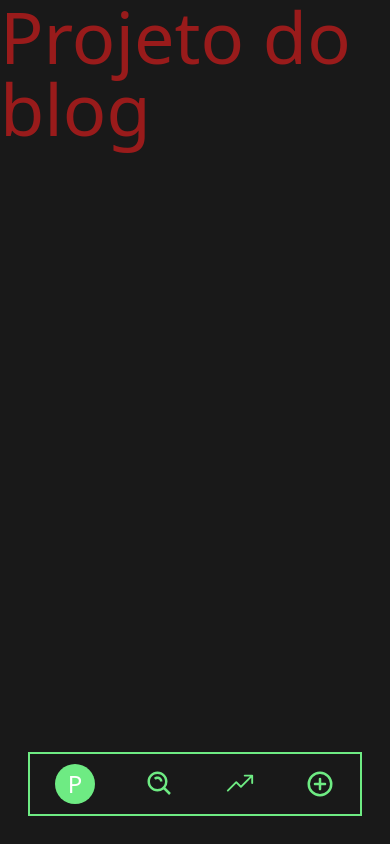
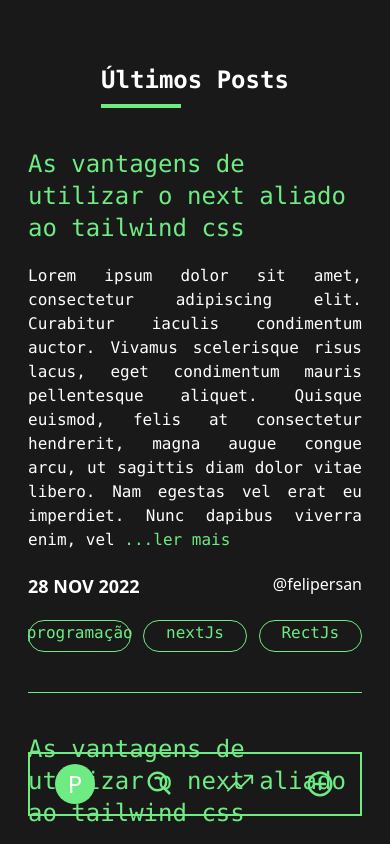
Before and after one commit to felipersan/next-blog, a Next.js app: page / in a window 390 px wide. Shown: the top 844 px of the page. Built offline with nearby package versions, Linux system fonts and the light colour scheme.

Commit message:
feat - / - create home component mobile devices

```diff
--- a/package.json
+++ b/package.json
@@ -14,6 +14,7 @@
     "@types/react-dom": "18.0.9",
     "eslint": "8.28.0",
     "eslint-config-next": "13.0.5",
+    "moment": "^2.29.4",
     "next": "13.0.5",
     "react": "18.2.0",
     "react-dom": "18.2.0",
--- /dev/null
+++ b/src/components/UI/ThemeCard/index.tsx
@@ -0,0 +1,11 @@
+interface ThemeCardProps {
+  name: string
+}
+
+export default function ThemeCard({ name }: ThemeCardProps) {
+  return (
+    <div className="h-8 border-solid border border-emphasis-primary rounded-full px-5 flex justify-center align-middle">
+      <p className="text-emphasis-primary font-mono">{name}</p>
+    </div>
+  )
+}
--- /dev/null
+++ b/src/components/pages/home/CardPost/index.tsx
@@ -0,0 +1,45 @@
+import moment from 'moment'
+import Link from 'next/link'
+import ThemeCard from '../../../UI/ThemeCard'
+
+export interface CardPostProps {
+  title: string
+  decription: string
+  createdAt: Date
+  id: string
+  interests: Array<string>
+  owner: string
+}
+
+interface IProps {
+  data: CardPostProps
+}
+
+export default function CardPost({ data }: IProps) {
+  console.log(data)
+  return (
+    <div className="w-full flex flex-col gap-5">
+      <h2 className=" text-emphasis-primary font-normal text-2xl font-mono">
+        {data?.title}
+      </h2>
+      <p className="text-white text-1xl font-normal font-mono text-justify">
+        {data?.decription?.substring(0, 350)}
+        <Link href={'/post/1'} className="text-emphasis-primary">
+          {' '}
+          ...ler mais
+        </Link>
+      </p>
+      <div className="flex flex-row justify-between">
+        <h3 className="text-white font-bold text-lg">
+          {moment(data?.createdAt).format('DD MMM yyyy').toUpperCase()}
+        </h3>
+        <h3 className="text-white text-base font-normal">{data?.owner}</h3>
+      </div>
+      <div className="grid grid-cols-3 sm:grid-cols-4 md:grid-cols-6 gap-3">
+        {data?.interests?.map((row: string, key: number) => (
+          <ThemeCard name={row} key={key} />
+        ))}
+      </div>
+    </div>
+  )
+}
--- a/src/pages/index.tsx
+++ b/src/pages/index.tsx
@@ -1,9 +1,53 @@
+import CardPost, { CardPostProps } from '../components/pages/home/CardPost'
+
+const post: Array<CardPostProps> = [
+  {
+    createdAt: new Date(),
+    decription:
+      'Lorem ipsum dolor sit amet, consectetur adipiscing elit. Curabitur iaculis condimentum auctor. Vivamus scelerisque risus lacus, eget condimentum mauris pellentesque aliquet. Quisque euismod, felis at consectetur hendrerit, magna augue congue arcu, ut sagittis diam dolor vitae libero. Nam egestas vel erat eu imperdiet. Nunc dapibus viverra enim, vel lobortis nisl rutrum in. Curabitur efficitur, tortor in iaculis consequat, ipsum ipsum varius enim, ut placerat odio tortor eget lorem. Aenean tempor nulla eget volutpat pellentesque. Donec nec nunc lacinia, interdum nisl at, vehicu',
+    id: '1',
+    interests: ['programação', 'nextJs', 'RectJs'],
+    title: 'As vantagens de utilizar o next aliado ao tailwind css',
+    owner: '@felipersan'
+  },
+  {
+    createdAt: new Date(),
+    decription:
+      'Lorem ipsum dolor sit amet, consectetur adipiscing elit. Curabitur iaculis condimentum auctor. Vivamus scelerisque risus lacus, eget condimentum mauris pellentesque aliquet. Quisque euismod, felis at consectetur hendrerit, magna augue congue arcu, ut sagittis diam dolor vitae libero. Nam egestas vel erat eu imperdiet. Nunc dapibus viverra enim, vel lobortis nisl rutrum in. Curabitur efficitur, tortor in iaculis consequat, ipsum ipsum varius enim, ut placerat odio tortor eget lorem. Aenean tempor nulla eget volutpat pellentesque. Donec nec nunc lacinia, interdum nisl at, vehicu',
+    id: '1',
+    interests: ['programação', 'nextJs', 'RectJs'],
+    title: 'As vantagens de utilizar o next aliado ao tailwind css',
+    owner: '@felipersan'
+  },
+  {
+    createdAt: new Date(),
+    decription:
+      'Lorem ipsum dolor sit amet, consectetur adipiscing elit. Curabitur iaculis condimentum auctor. Vivamus scelerisque risus lacus, eget condimentum mauris pellentesque aliquet. Quisque euismod, felis at consectetur hendrerit, magna augue congue arcu, ut sagittis diam dolor vitae libero. Nam egestas vel erat eu imperdiet. Nunc dapibus viverra enim, vel lobortis nisl rutrum in. Curabitur efficitur, tortor in iaculis consequat, ipsum ipsum varius enim, ut placerat odio tortor eget lorem. Aenean tempor nulla eget volutpat pellentesque. Donec nec nunc lacinia, interdum nisl at, vehicu',
+    id: '1',
+    interests: ['programação', 'nextJs', 'RectJs'],
+    title: 'As vantagens de utilizar o next aliado ao tailwind css',
+    owner: '@felipersan'
+  }
+]
+
 export default function Home() {
   return (
-    <div>
-      <h1
-      className='text-7xl text-red-800'
-      >Projeto do blog</h1>
+    <div className="w-screen pl-7 pr-7 pb-32 pt-16 min-h-screen">
+      <div className="w-full flex justify-center">
+        <p className="text-white text-2xl font-bold flex flex-col gap-2 align-middle justify-center font-mono">
+          Últimos Posts <div className="w-20 h-1 bg-emphasis-primary"></div>
+        </p>
+      </div>
+      <div className="mt-10">
+        {post.map((row: CardPostProps, index: number) => (
+          <>
+            <CardPost data={row} key={row.id} />
+            {index < post.length - 1 && (
+              <div className="w-full h-px bg-emphasis-primary mt-10 mb-10" />
+            )}
+          </>
+        ))}
+      </div>
     </div>
   )
 }
```
Also changed, not shown: 1 other file (tests, documents, lock files or other folders).
